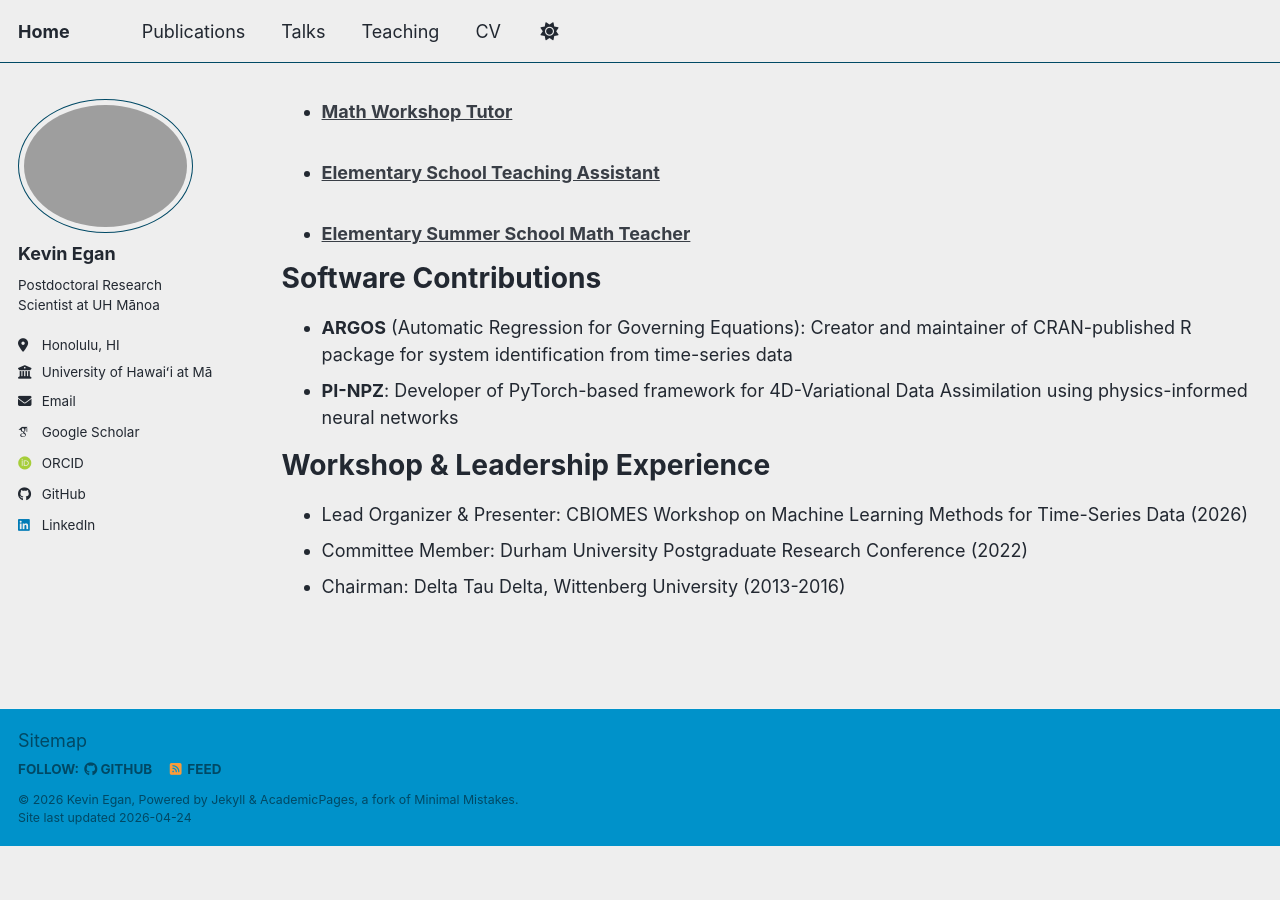
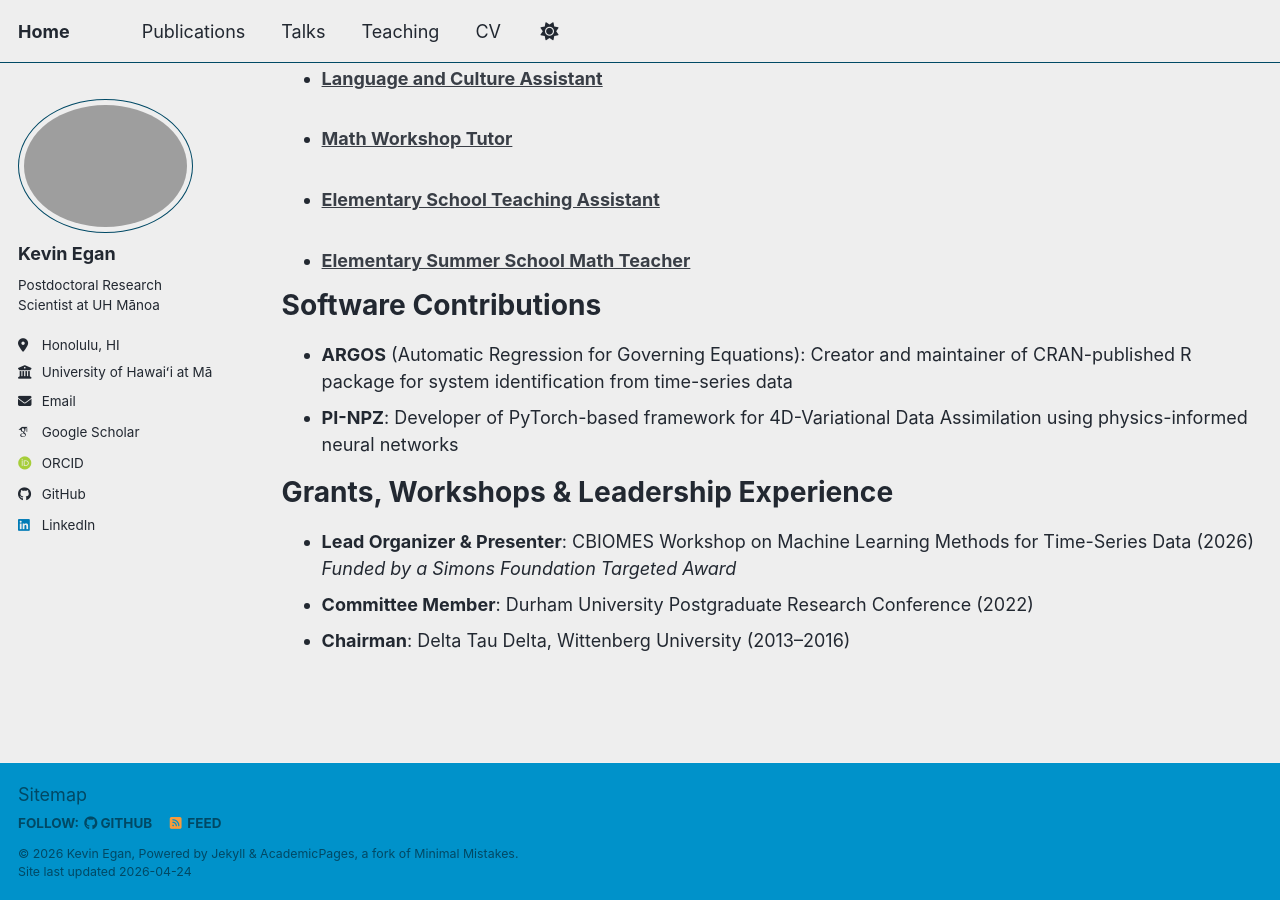
Before and after one commit to kevinegan31/kevinegan31.github.io, a Jekyll site: the page built from _pages/cv.md, in a window 1280 px wide and 900 px high, scrolled down 2308 px. Built offline with Jekyll 4.4.1, drawn with Linux system fonts in a browser that asks for light colours; some web fonts are replaced; a script bundle is joined from its source files by our own code; library files that are not in the unit come from our copies; before the commit the page ends 3154 px from its top, so only the background shows below that; some of the changed text lies outside the part shown.

Commit message:
Updating cv with simons grant

```diff
--- a/_pages/cv.md
+++ b/_pages/cv.md
@@ -22,7 +22,7 @@
   * University of Hawaiʻi at Mānoa, Honolulu, HI
   * Developed Physics-Informed Neural Network framework for 4D-Variational Data Assimilation achieving 6.5-fold computational speedup over traditional numerical methods
   * Submitted manuscript to Journal of Advances in Modeling Earth Systems
-  * Leading CBIOMES–funded workshop on machine learning methods for time-series data (2026)
+  * Leading a Simons Foundation Targeted Award–funded workshop on machine learning methods for time-series data (2026)
   * Contributed to development of external research funding proposals focused on scientific modeling and data-driven methods
   * Supervisor: Dr. Brian Powell
 
@@ -77,8 +77,9 @@
 * **ARGOS** (Automatic Regression for Governing Equations): Creator and maintainer of CRAN-published R package for system identification from time-series data
 * **PI-NPZ**: Developer of PyTorch-based framework for 4D-Variational Data Assimilation using physics-informed neural networks
 
-Workshop & Leadership Experience
+Grants, Workshops & Leadership Experience
 ======
-* Lead Organizer & Presenter: CBIOMES Workshop on Machine Learning Methods for Time-Series Data (2026)
-* Committee Member: Durham University Postgraduate Research Conference (2022)
-* Chairman: Delta Tau Delta, Wittenberg University (2013-2016)
+* **Lead Organizer & Presenter**: CBIOMES Workshop on Machine Learning Methods for Time-Series Data (2026)
+  *Funded by a Simons Foundation Targeted Award*
+* **Committee Member**: Durham University Postgraduate Research Conference (2022)
+* **Chairman**: Delta Tau Delta, Wittenberg University (2013–2016)
```
